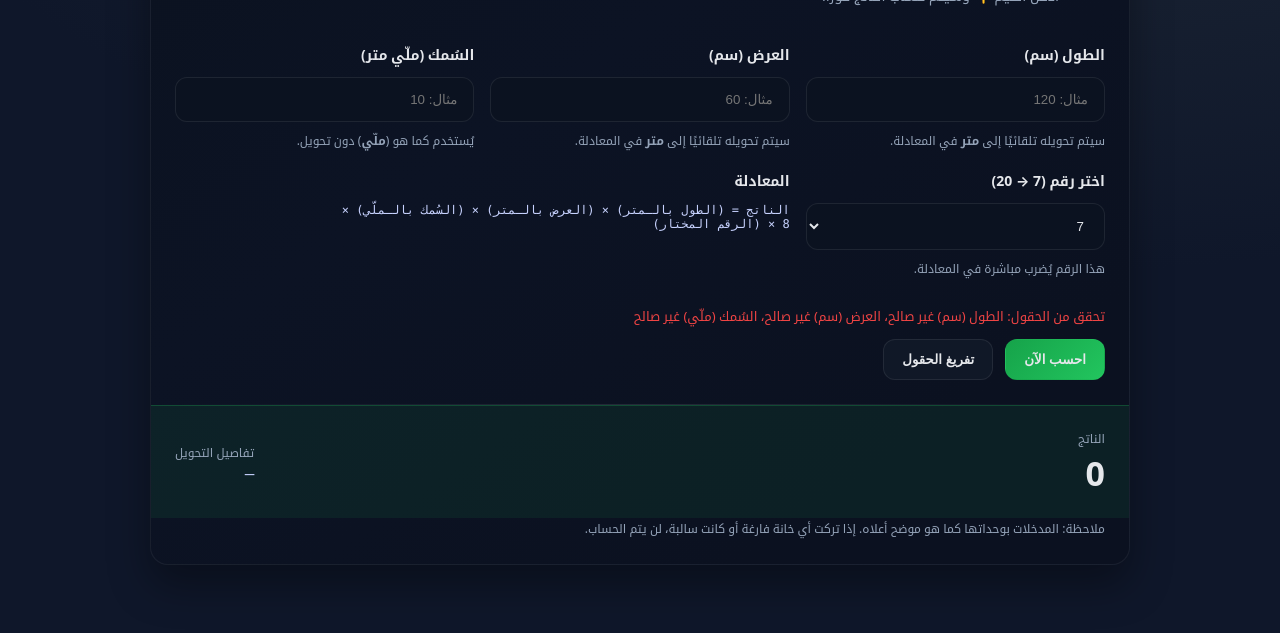
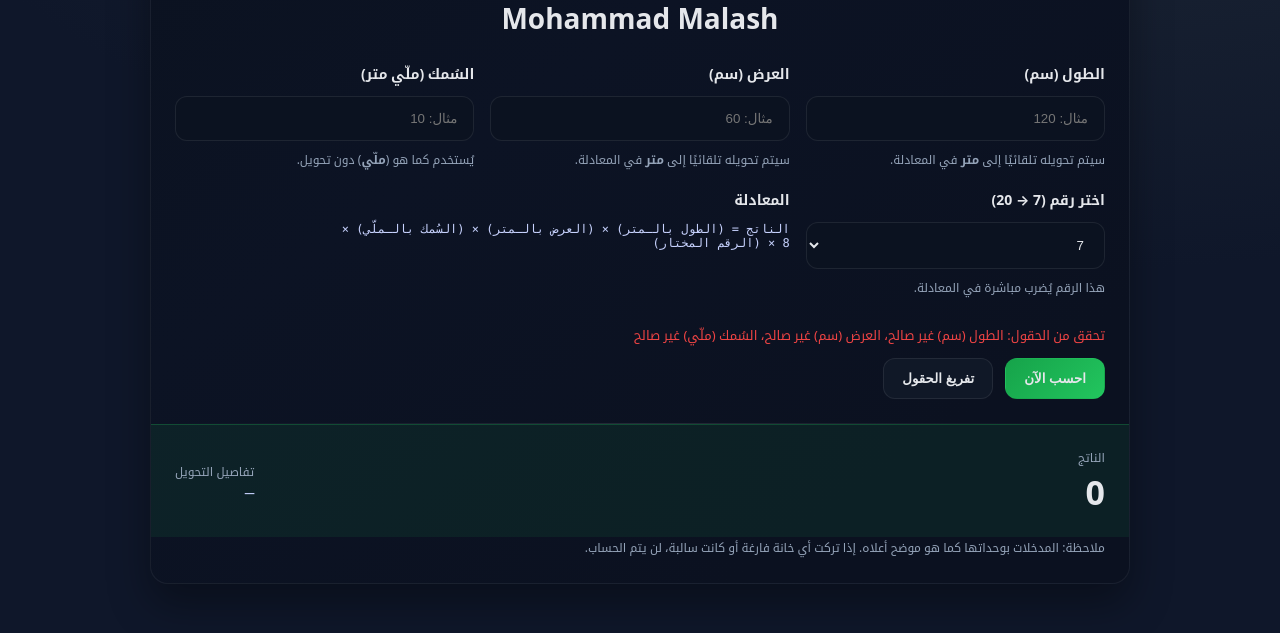
Before and after one commit to Ow4is/CNCMalash, a plain HTML site: page index.html in a window 1280 px wide. Shown: the part 167-800 px from the top of the page. Drawn offline with Linux system fonts and the light colour scheme.

Commit message:
Update index.html

```diff
--- a/index.html
+++ b/index.html
@@ -31,6 +31,9 @@
       border-radius: var(--radius);
       box-shadow: var(--shadow);
       overflow:hidden;
+    }
+    #moh{
+      text-align: center;
     }
     header{
       padding:28px 28px 8px; display:flex; align-items:center; gap:14px; flex-wrap:wrap;
@@ -88,7 +91,11 @@
         <div class="subtitle">أدخل القيم 👇 وسيتم حساب الناتج فورًا.</div>
       </div>
     </header>
-
+    <potatoSection>
+      <div>
+        <div class="title" id="moh"> Mohammad Malash</div>
+      </div>
+    </potatoSection>
     <div class="grid">
       <div class="field sm-4">
         <label for="lengthCm">الطول (سم)</label>
```
